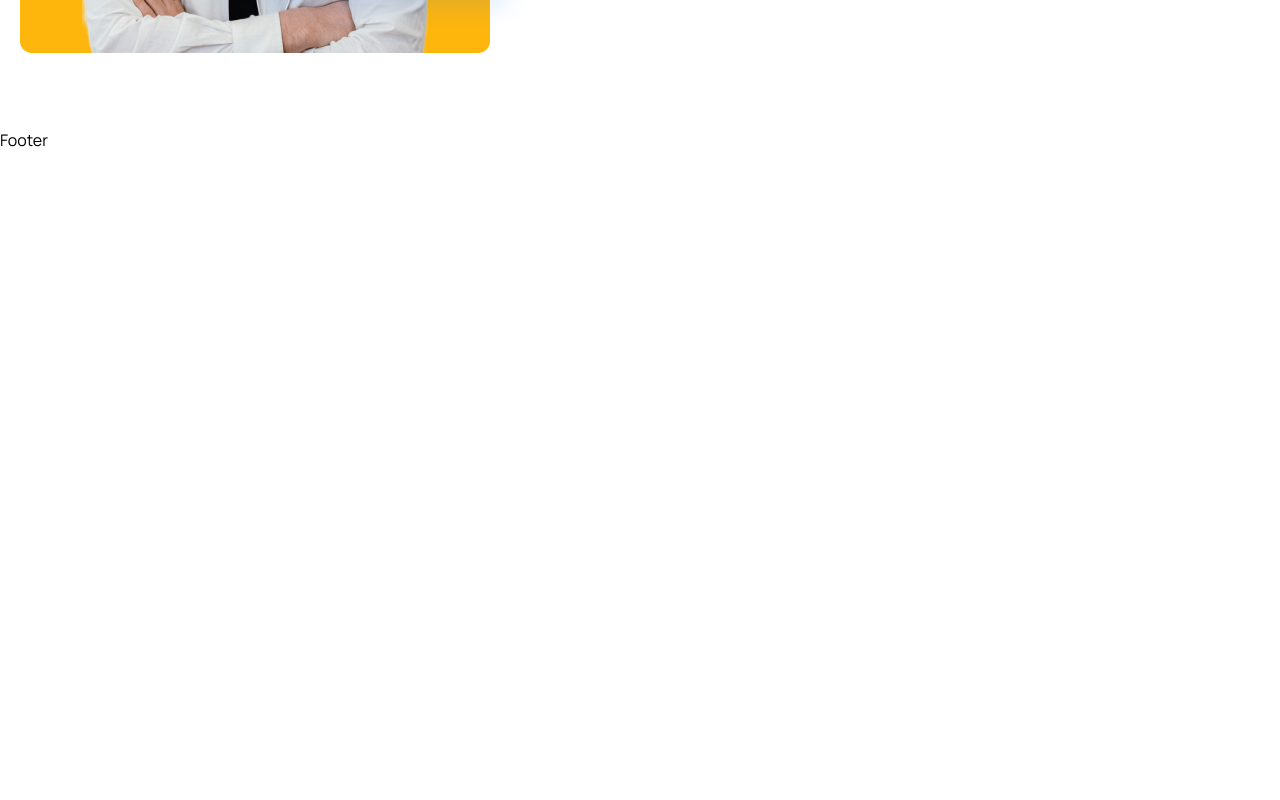
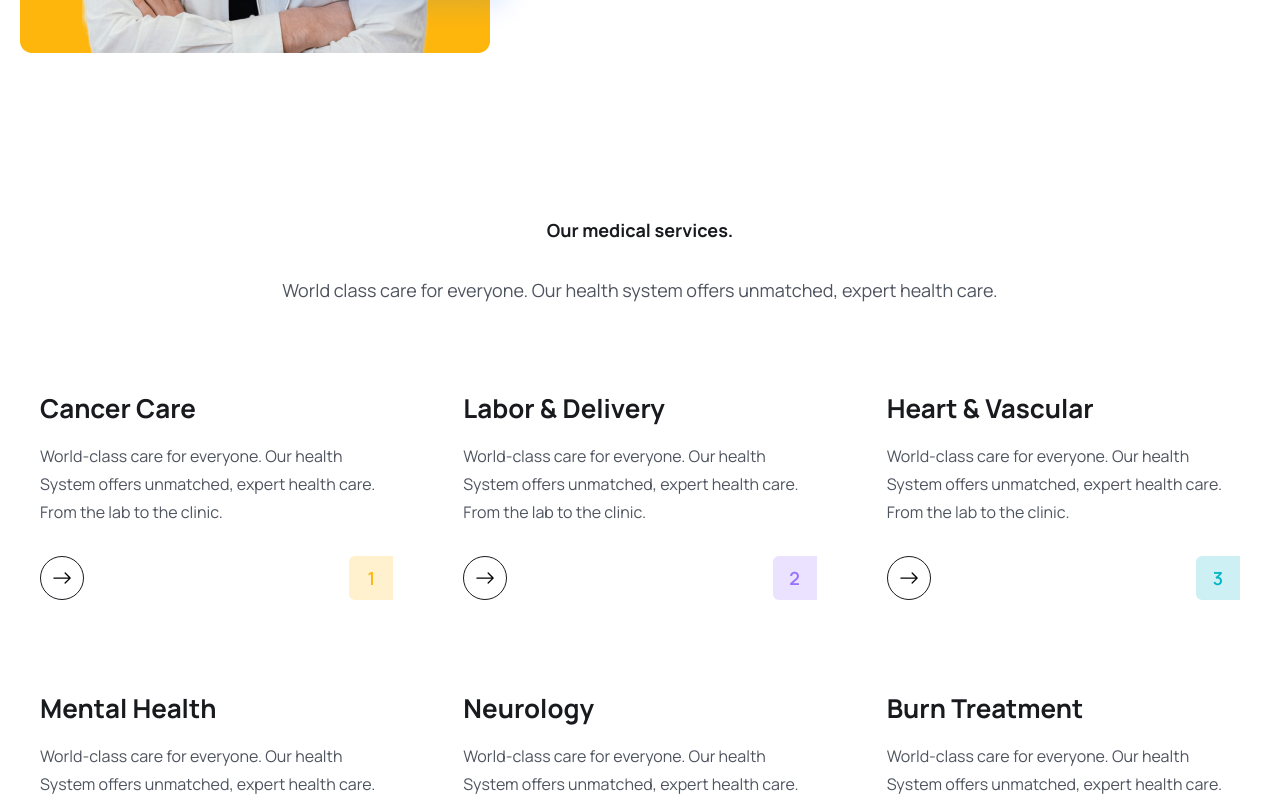
Before and after one commit to ankitkapoor8437/medicare-project-react, a React (Create React App) app: page / in a window 1280 px wide. Shown: the part 2100-2900 px from the top of the page. Before the commit the page ends 2252 px from the top, so only its background shows below. Built offline with nearby package versions, Linux system fonts and the light colour scheme.

Commit message:
Service section completed.

```diff
--- a/src/assets/data/services.js
+++ b/src/assets/data/services.js
@@ -1,4 +1,4 @@
-export const services = [
+const services = [
   {
     name: "Cancer Care",
     desc: "World-class care for everyone. Our health System offers unmatched, expert health care. From the lab to the clinic.",
@@ -36,3 +36,6 @@
     textColor: "#9771FF",
   },
 ];
+
+
+export default services;
--- /dev/null
+++ b/src/components/services/ServiceCard.jsx
@@ -0,0 +1,29 @@
+import React from 'react'
+import { Link } from 'react-router-dom'
+import { BsArrowRight } from "react-icons/bs";
+
+const ServiceCard = ({ item, index }) => {
+    const { name, desc, bgColor, textColor } = item;
+    return (
+        <div className='py-[30px] px-3 lg:px-5'>
+            <h2 className='text-[26px] leading-9 text-headingColor font-[700]'>{name}</h2>
+            <p className='text-[16px] leading-7 font-[400] text-textColor mt-4 '>{desc}</p>
+
+            <div className='flex items-center justify-between mt-[30px]'>
+                <Link to="/doctors" className='w-[44px] h-[44px] rounded-full border border-solid border-[#181A1E] flex items-center justify-center group hover:bg-primaryColor hover:border-none' >
+                    <BsArrowRight className='group-hover:text-white w-6 h-5' />
+                </Link>
+                <span className='w-[44px] h-[44px] flex items-center justify-center text-[18px] leading-[30px] font-[600]'
+                    style={{
+                        background: `${bgColor}`,
+                        color: `${textColor}`,
+                        borderRadius: '6px 0 0 6px'
+                    }}>
+                    {index + 1}
+                </span>
+            </div>
+        </div>
+    )
+}
+
+export default ServiceCard
--- /dev/null
+++ b/src/components/services/ServiceList.jsx
@@ -0,0 +1,14 @@
+import React from 'react'
+import services from '../../assets/data/services'
+import ServiceCard from './ServiceCard'
+
+
+const ServiceList = () => {
+    return (
+        <div className='grid grid-cols-1 md:grid-cols-2 lg:grid-cols-3 gap-5 lg:gap-[30px] mt-[30px] lg:mt-[55px]'>
+            {services.map((item, index) => <ServiceCard item={item} index={index} key={index}></ServiceCard>)}
+        </div>
+    )
+}
+
+export default ServiceList
--- a/src/pages/Home.jsx
+++ b/src/pages/Home.jsx
@@ -1,12 +1,13 @@
 import React from 'react'
 import { Link } from 'react-router-dom'
+import { BsArrowRight } from "react-icons/bs";
 import heroImage1 from '../assets/images/hero-img01.png'
 import heroImage2 from '../assets/images/hero-img02.png'
 import heroImage3 from '../assets/images/hero-img03.png'
-import { BsArrowRight } from "react-icons/bs";
 import Options from '../assets/data/Options'
 import Statistics from '../assets/data/Statistics'
 import About from '../components/about/About'
+import ServiceList from '../components/services/ServiceList'
 
 const Home = () => {
   return (
@@ -101,9 +102,22 @@
       <About />
       {/* About Section End */}
 
+      {/* Services start section */}
+      <section>
+        <div className='container'>
+          <div className='xl:w-[470px mx-auto]'>
+            <h2 className='heading text-center'>Our medical services.</h2>
+            <p className='text__para text-center'>
+              World class care for everyone. Our health system offers unmatched,
+              expert health care.
+            </p>
+          </div>
 
+          <ServiceList />
 
-
+        </div>
+      </section>
+      {/* Services end section */}
     </>
   )
 }
```
